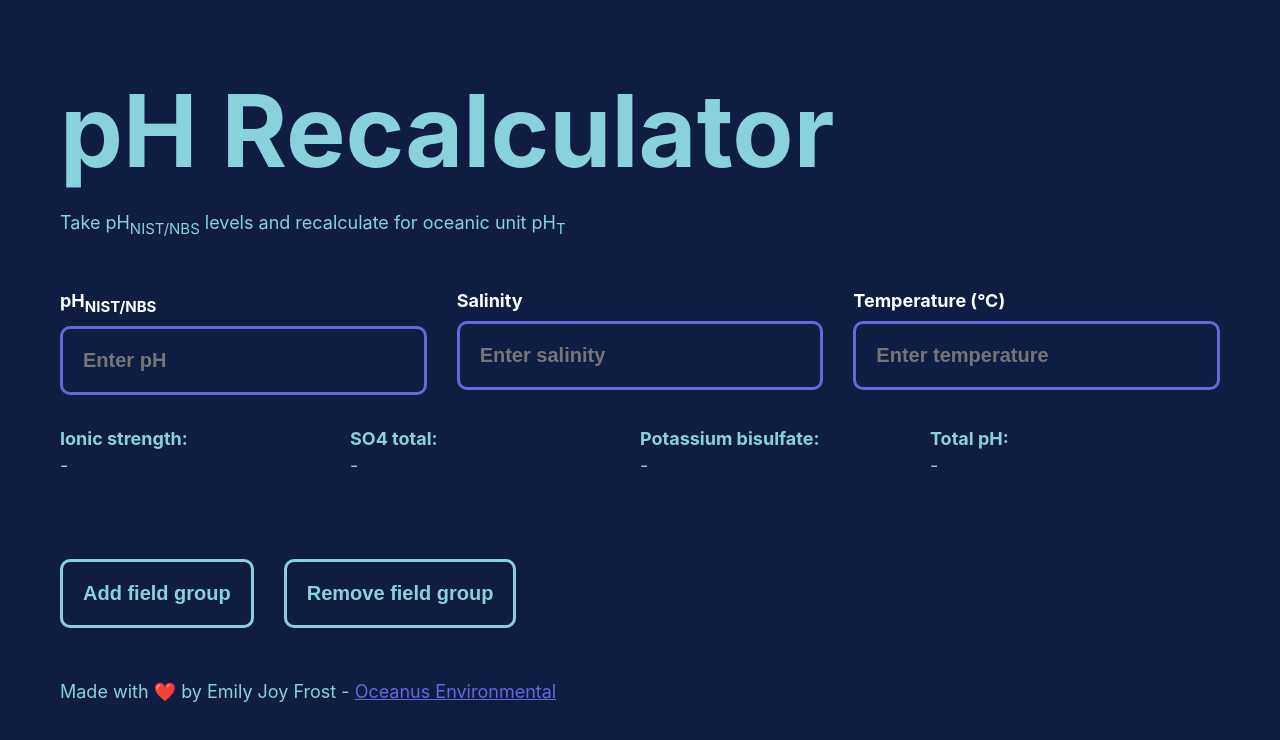
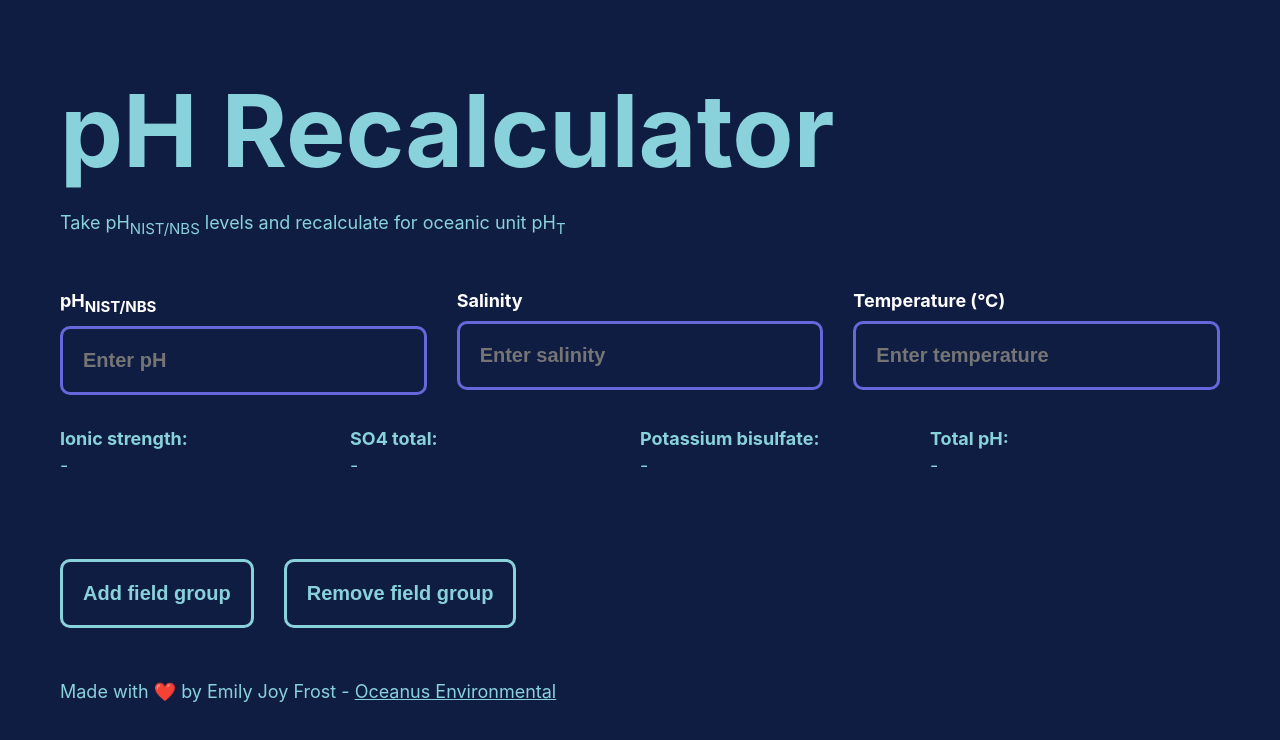
Before and after one commit to michael-harvey/ph-recalculator, a React (Create React App) app: page / in a window 1280 px wide. Shown: the top 740 px of the page. Built offline with nearby package versions, Linux system fonts and the light colour scheme.

Commit message:
Improve anchor color for contrast accessibility

```diff
--- a/src/App.css
+++ b/src/App.css
@@ -31,7 +31,7 @@ p {
 }
 
 a {
-  color: var(--light-purple);
+  color: var(--light-green);
 }
 
 a:hover {
```
